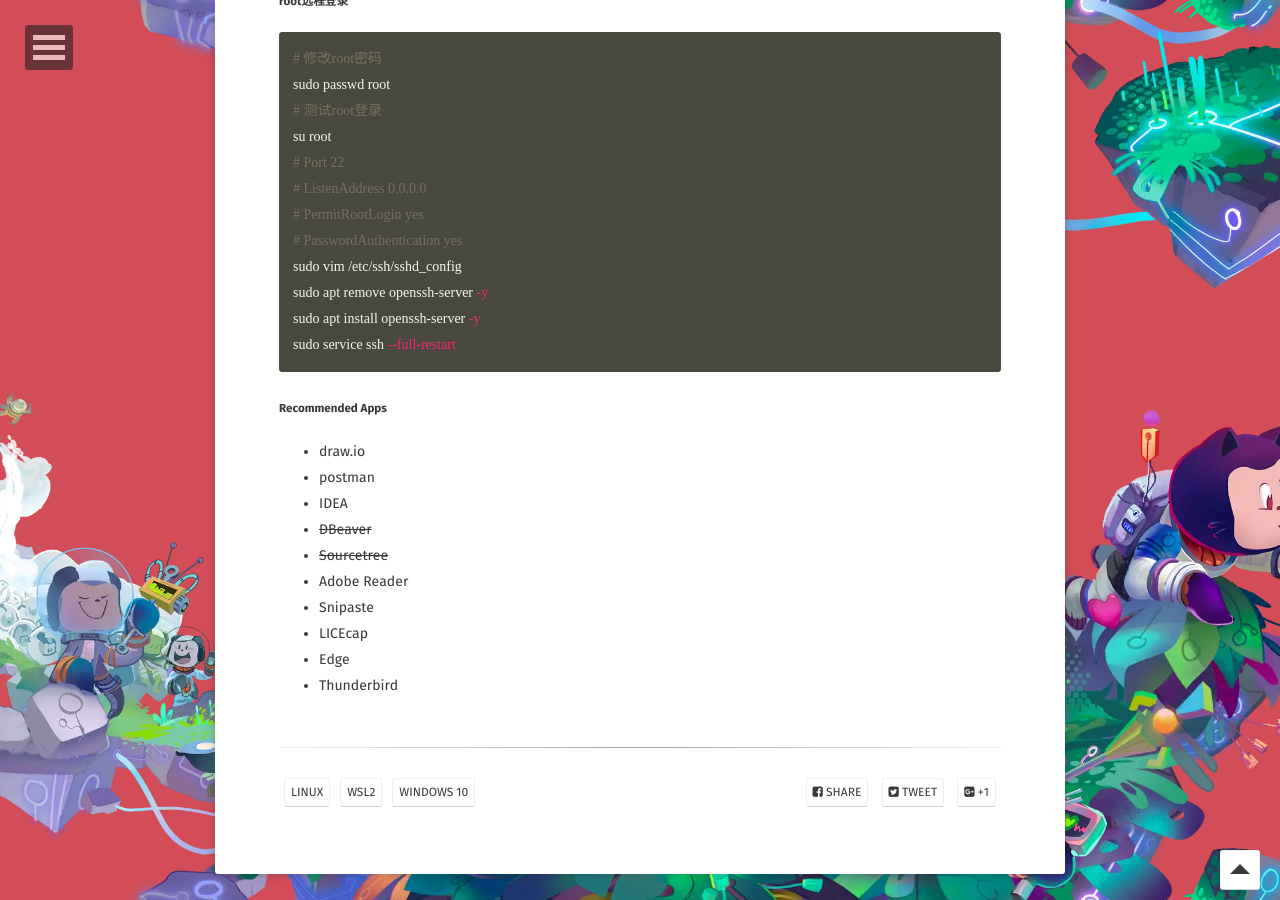
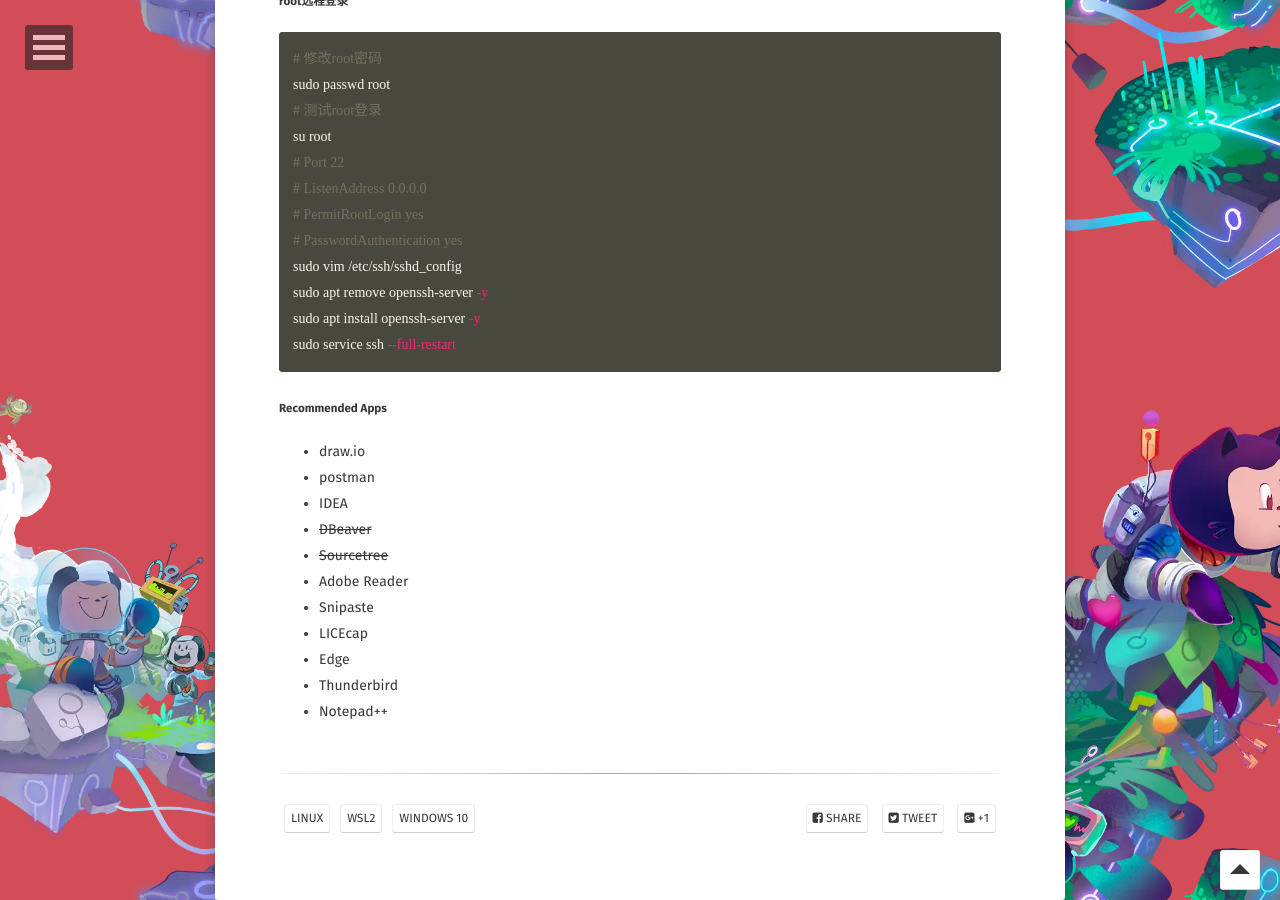
Before and after one commit to WebPavel/WebPavel.github.io, a Jekyll site: the page built from _posts/2021-12-03-WSL2-GUI.md, in a window 1280 px wide and 900 px high, scrolled down 1500 px. Built offline with Jekyll 4.4.1, drawn with Linux system fonts in a browser that asks for light colours; some web fonts are replaced.

Commit message:
Update 2021-12-03-WSL2-GUI.md

```diff
--- a/_posts/2021-12-03-WSL2-GUI.md
+++ b/_posts/2021-12-03-WSL2-GUI.md
@@ -83,3 +83,4 @@ sudo service ssh --full-restart
 - LICEcap
 - Edge
 - Thunderbird
+- Notepad++
```
